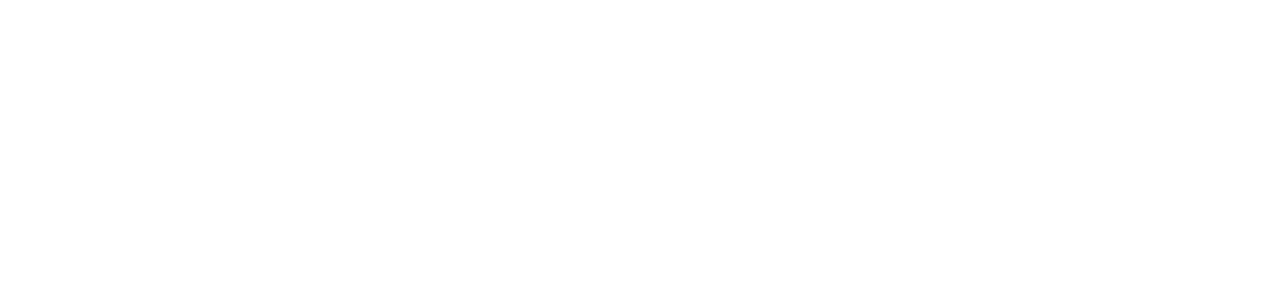
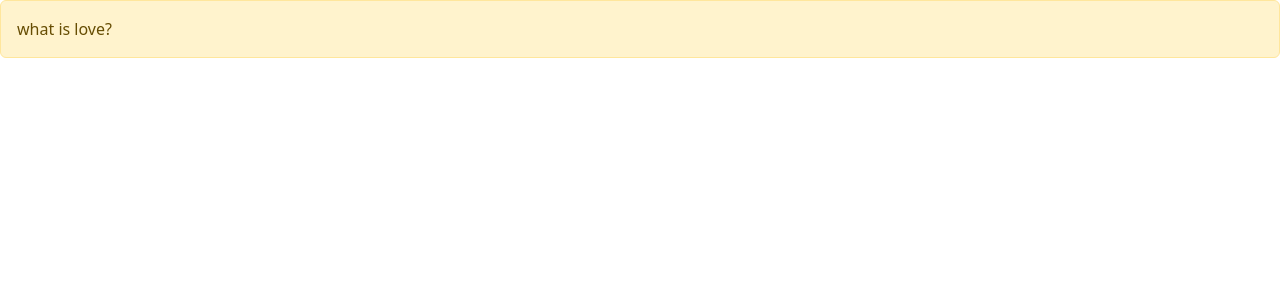
Before and after one commit to mmykesser/REACT_HOMEWORKS, a React (Vite) app: page / in a window 1280 px wide. Shown: the top 300 px of the page. Built offline with nearby package versions, Linux system fonts and the light colour scheme; the HTML template or start-up script is replaced by a standard one.

Commit message:
Homework #81 completed

```diff
--- a/src/App.jsx
+++ b/src/App.jsx
@@ -1,7 +1,11 @@
-// import
+import Alert from './components/Alert.jsx';
 
 function App() {
-  return <div className="App"></div>;
+  return (
+    <div className="App">
+      <Alert type={'alert alert-warning'} text={'what is love?'} />
+    </div>
+  );
 }
 
 export default App;
--- /dev/null
+++ b/src/components/Alert.jsx
@@ -0,0 +1,24 @@
+import React from 'react';
+import PropTypes from 'prop-types';
+
+class Alert extends React.Component {
+  render() {
+    const { text, type } = this.props;
+    return (
+      <div className={type} role="alert">
+        {text}
+      </div>
+    );
+  }
+}
+
+Alert.defaultProps = {
+  type: 'alert alert-primary',
+  text: 'Hi',
+};
+
+Alert.propTypes = {
+  text: PropTypes.string,
+  type: PropTypes.string,
+};
+export default Alert;
```
Also changed, not shown: 1 other file (tests, documents, lock files or other folders).
